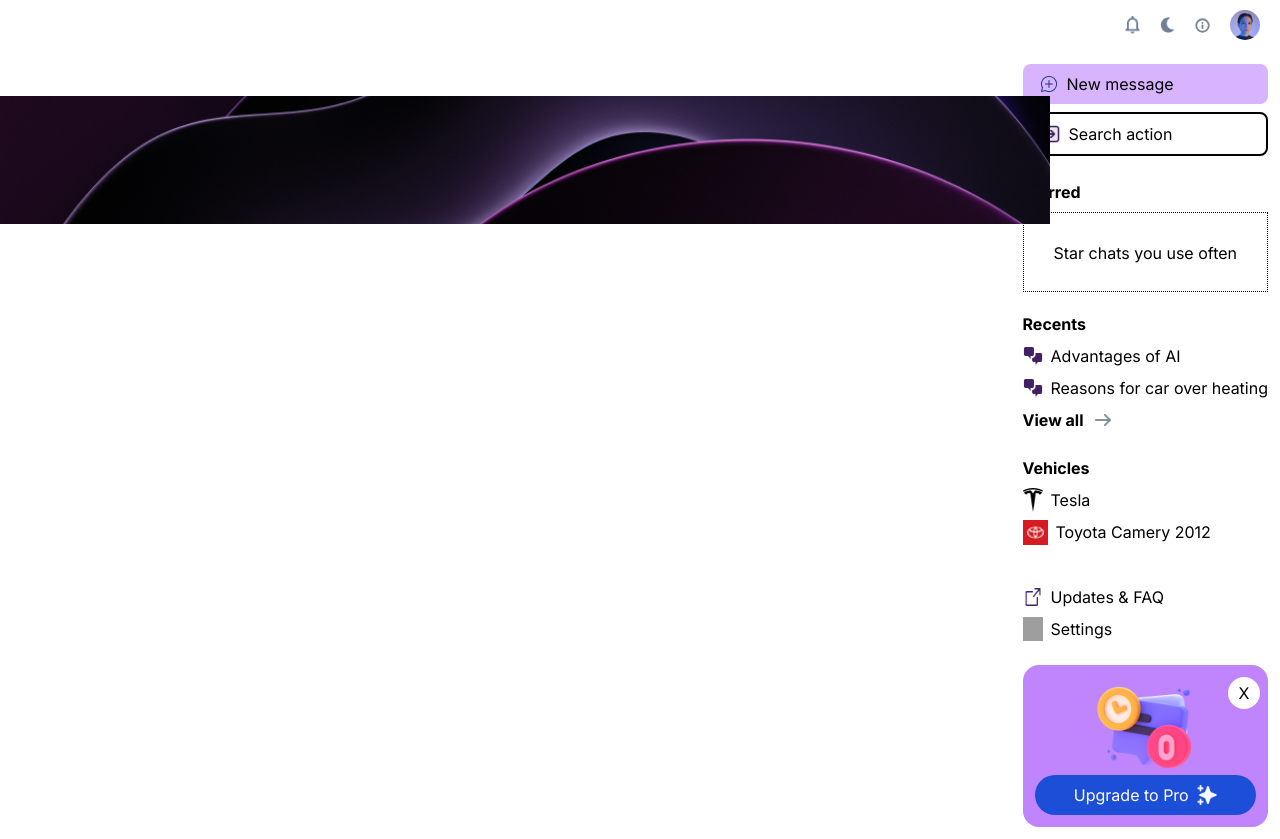
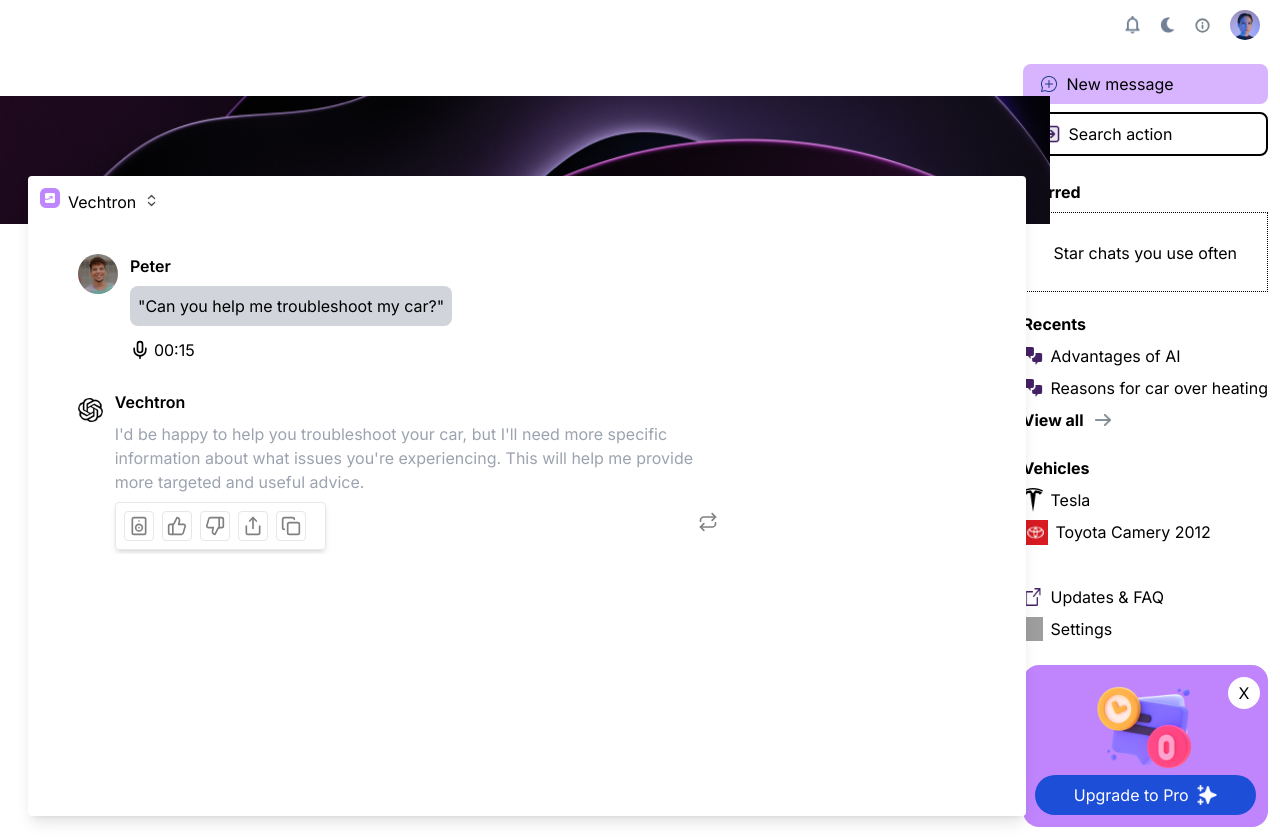
Before and after one commit to AdedayoDev/vectronWebApp, a Next.js app: page /voicechat/voice-message in a window 1280 px wide. Built offline with nearby package versions, Linux system fonts and the light colour scheme; grey boxes are pictures that could not be loaded.

Commit message:
updated the voice message page

```diff
--- a/src/app/voicechat/components/Voice.jsx
+++ b/src/app/voicechat/components/Voice.jsx
@@ -1,7 +1,6 @@
 import { Mic } from "lucide-react";
 import Image from "next/image";
 import React from "react";
-import { FaTimes } from "react-icons/fa";
 
 export default function Voice() {
   return (
--- /dev/null
+++ b/src/app/voicechat/voice-message/component/Feed.jsx
@@ -0,0 +1,103 @@
+import Image from "next/image";
+import React from "react";
+import "../../voicechat.css";
+import {
+  Copy,
+  Mic,
+  Repeat,
+  Share,
+  Speaker,
+  ThumbsDown,
+  ThumbsUp,
+} from "lucide-react";
+
+export default function Feed() {
+  return (
+    <>
+      <section className="absolute top-28 sm:top-44 z-10 bg-white w-93 sm:w-[78%] h-[640px] shadow-lg rounded left-4 sm:left-7">
+        <div className="flex gap-2 items-baseline p-3">
+          <Image
+            src="/assets/icons/vechtron.png"
+            alt="icon"
+            width={20}
+            height={20}
+          />
+          <p> Vechtron</p>
+          <Image
+            src="/assets/icons/selector.png"
+            alt="icon"
+            width={15}
+            height={15}
+          />
+        </div>
+        <section className="w-[90%] mx-auto my-7 section overflow-x-auto scrollbar-thin h-[305px] sm:h-[300px]">
+          <div className="flex gap-3 mb-7">
+            <div>
+              <Image
+                src="/assets/icons/avatar-2.png"
+                alt="icon"
+                width={40}
+                height={40}
+                className="rounded-full"
+              />
+            </div>
+            <div>
+              <p className="text-base font-semibold mb-2">Peter</p>
+              <p className="text-base rounded-lg p-2 bg-gray-300">
+                "Can you help me troubleshoot my car?"
+              </p>
+              <div className="mt-3 flex gap-1 items-center">
+                <div>
+                  <Mic size={20} />
+                </div>
+                <p className="font-normal">00:15</p>
+              </div>
+            </div>
+          </div>
+
+          <div className="flex gap-3 ">
+            <div>
+              <Image
+                src="/assets/icons/ai-icon.png"
+                alt="icon"
+                width={40}
+                height={40}
+                className="w-[100px] object-contain h-[40px] sm:w-[40px] sm:h-[40px]"
+              />
+            </div>
+            <div>
+              <p className="text-base font-semibold mb-2 ">Vechtron</p>
+              <p className="text-gray-400 w-[90%] sm:w-[70%]">
+                I'd be happy to help you troubleshoot your car, but I'll need
+                more specific information about what issues you're experiencing.
+                This will help me provide more targeted and useful advice.
+              </p>
+              <div className="flex justify-between w-[90%] sm:w-[70%] items-center">
+                <div className="mt-2 rounded shadow-md p-2 border flex gap-2 sm:w-[35%] w-[55%]">
+                  <div className="rounded cursor-pointer p-1 border">
+                    <Speaker size={20} color="gray" />
+                  </div>
+                  <div className="rounded cursor-pointer p-1 border">
+                    <ThumbsUp size={20} color="gray" />
+                  </div>
+                  <div className="rounded cursor-pointer p-1 border">
+                    <ThumbsDown size={20} color="gray" />
+                  </div>
+                  <div className="rounded cursor-pointer p-1 border">
+                    <Share size={20} color="gray" />
+                  </div>
+                  <div className="rounded cursor-pointer p-1 border">
+                    <Copy size={20} color="gray" />
+                  </div>
+                </div>
+                <div>
+                  <Repeat size={20} className=" cursor-pointer" color="gray" />
+                </div>
+              </div>
+            </div>
+          </div>
+        </section>
+      </section>
+    </>
+  );
+}
--- a/src/app/voicechat/voice-message/page.jsx
+++ b/src/app/voicechat/voice-message/page.jsx
@@ -4,7 +4,7 @@ import Image from "next/image";
 import SideBar from "../components/sideBar";
 import Navbar from "@components/navbar/chatNav";
 import { Menu } from "lucide-react";
-import Voice from "../components/Voice";
+import Feed from "./component/Feed";
 
 export default function Page() {
   const [showNav, setShowNav] = useState(false);
@@ -32,7 +32,7 @@ export default function Page() {
             height={200}
             className="w-full lg:w-[82%] absolute h-32 object-cover sm:top-24"
           />
-          {/* <Voice /> */}
+          <Feed />
         </div>
         <div>
           <SideBar showNavbar={showNav} />
--- a/src/app/voicechat/voicechat.css
+++ b/src/app/voicechat/voicechat.css
@@ -0,0 +1,14 @@
+
+.section::-webkit-scrollbar {
+    width: 8px;
+    height: 12px;
+  }
+  .section::-webkit-scrollbar-track {
+    background: #f4f4f4;
+    border-radius: 10px;
+  }
+
+  .section::-webkit-scrollbar-thumb {
+    background: #888;
+    border-radius: 10px;
+  }
```
